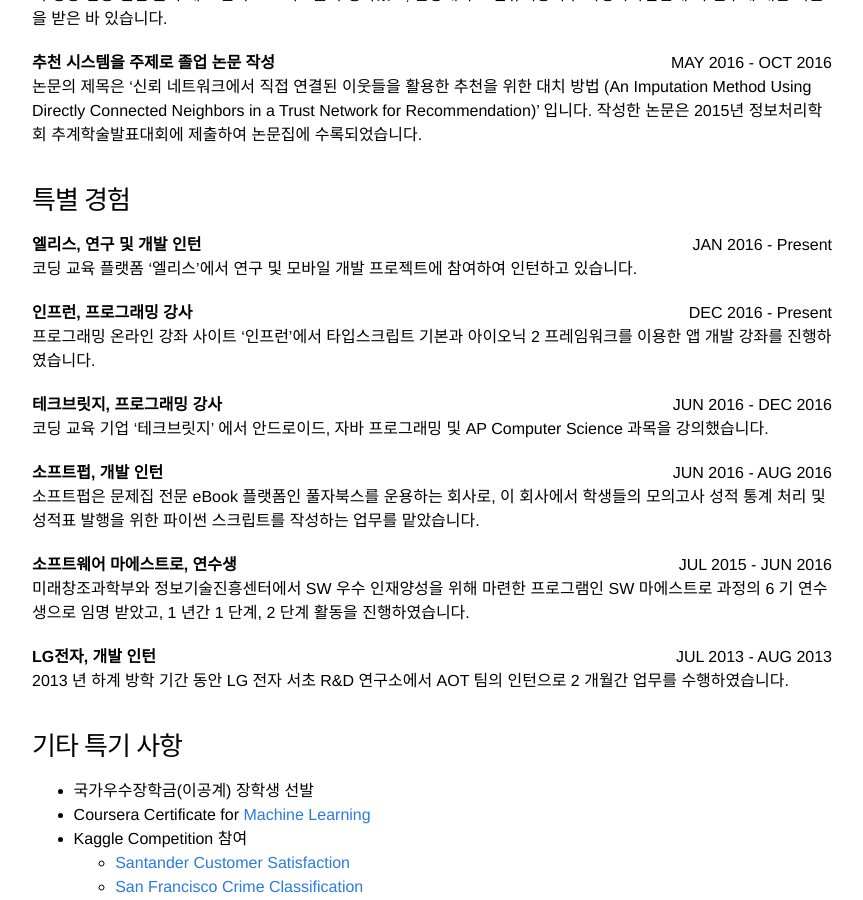
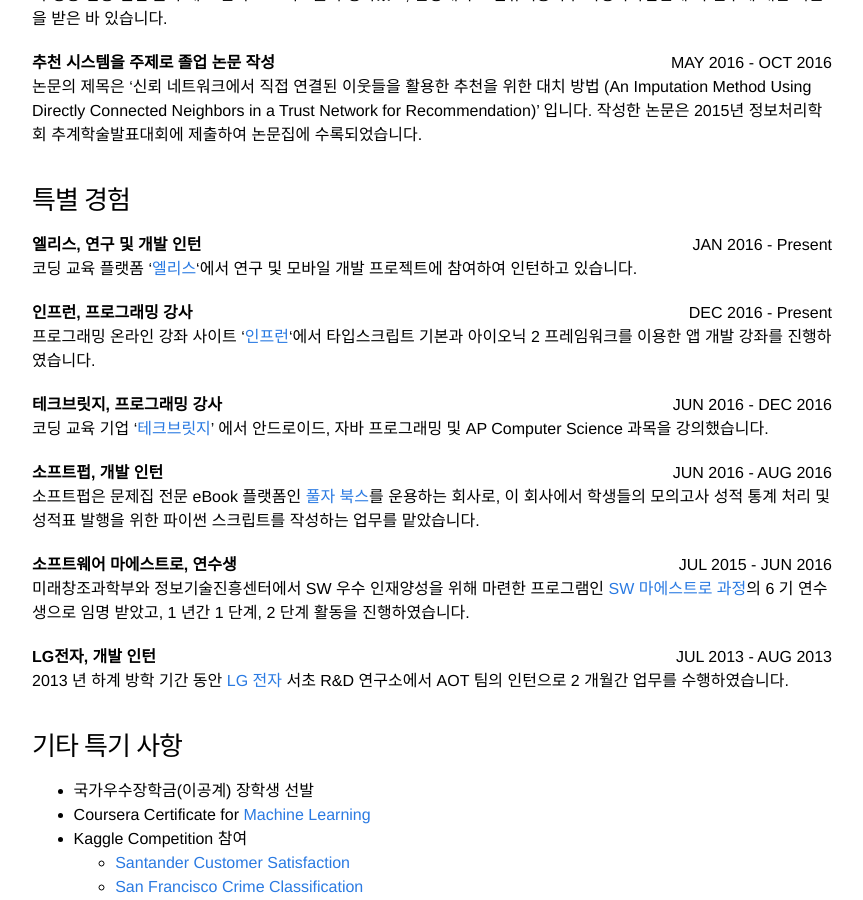
Before and after one commit to JeongMinCha/jeongmincha.github.com, a Jekyll site: the page built from cv-kor.md, in a window 1280 px wide and 900 px high, scrolled down 973 px. Shown: the whole window, without its empty margins (208-1071 px from the left). Built offline with Jekyll 4.4.1, drawn with Linux system fonts in a browser that asks for light colours; some of the changed lines change nothing that is shown.

Commit message:
Add url links on special experiences (KO)

```diff
--- a/cv-kor.md
+++ b/cv-kor.md
@@ -31,22 +31,22 @@ E-mail. jeongmin.cha@kaist.ac.kr
 
 ### 특별 경험
 **엘리스, 연구 및 개발 인턴** <span style="float: right;">JAN 2016 - Present</span>
-코딩 교육 플랫폼 '엘리스'에서 연구 및 모바일 개발 프로젝트에 참여하여 인턴하고 있습니다.
+코딩 교육 플랫폼 '<a href="https://www.elice.io" target="_blank">엘리스</a>'에서 연구 및 모바일 개발 프로젝트에 참여하여 인턴하고 있습니다.
 
 **인프런, 프로그래밍 강사** <span style="float:right;">DEC 2016 - Present</span>
-프로그래밍 온라인 강좌 사이트 '인프런'에서 타입스크립트 기본과 아이오닉 2 프레임워크를 이용한 앱 개발 강좌를 진행하였습니다.
+프로그래밍 온라인 강좌 사이트 '<a href="https://www.inflearn.com" target="_blank">인프런</a>'에서 타입스크립트 기본과 아이오닉 2 프레임워크를 이용한 앱 개발 강좌를 진행하였습니다.
 
 **테크브릿지, 프로그래밍 강사** <span style="float:right;">JUN 2016 - DEC 2016</span>
-코딩  교육  기업  ‘테크브릿지’  에서  안드로이드,  자바  프로그래밍  및  AP  Computer  Science  과목을  강의했습니다.
+코딩  교육  기업  ‘<a href="http://www.techbridge.co.kr" target="_blank">테크브릿지</a>’  에서  안드로이드,  자바  프로그래밍  및  AP  Computer  Science  과목을  강의했습니다.
 
 **소프트펍, 개발 인턴** <span style="float:right;">JUN 2016 - AUG 2016</span>
-소프트펍은  문제집  전문  eBook 플랫폼인  풀자북스를  운용하는  회사로,  이  회사에서  학생들의  모의고사  성적  통계  처리  및  성적표  발행을  위한  파이썬  스크립트를  작성하는  업무를  맡았습니다.
+소프트펍은  문제집  전문  eBook 플랫폼인  <a href="http://www.poolzabooks.com" target="_blank">풀자 북스</a>를  운용하는  회사로,  이  회사에서  학생들의  모의고사  성적  통계  처리  및  성적표  발행을  위한  파이썬  스크립트를  작성하는  업무를  맡았습니다.
 
 **소프트웨어 마에스트로, 연수생** <span style="float:right;">JUL 2015 - JUN 2016</span>
-미래창조과학부와  정보기술진흥센터에서  SW  우수  인재양성을  위해  마련한  프로그램인  SW  마에스트로  과정의  6 기  연수생으로  임명  받았고, 1 년간  1 단계, 2 단계  활동을  진행하였습니다.
+미래창조과학부와  정보기술진흥센터에서  SW  우수  인재양성을  위해  마련한  프로그램인  <a href="http://swmaestro.kr/" target="_blank">SW 마에스트로 과정</a>의  6 기  연수생으로  임명  받았고, 1 년간  1 단계, 2 단계  활동을  진행하였습니다.
 
 **LG전자, 개발 인턴** <span style="float:right;">JUL 2013 - AUG 2013</span>
-2013 년  하계  방학  기간  동안  LG 전자  서초  R&D  연구소에서  AOT 팀의  인턴으로  2 개월간  업무를  수행하였습니다.
+2013 년  하계  방학  기간  동안  <a href="https://www.lge.co.kr/" target="_blank">LG 전자</a> 서초  R&D  연구소에서  AOT 팀의  인턴으로  2 개월간  업무를  수행하였습니다.
 
 
 ### 기타 특기 사항
```
